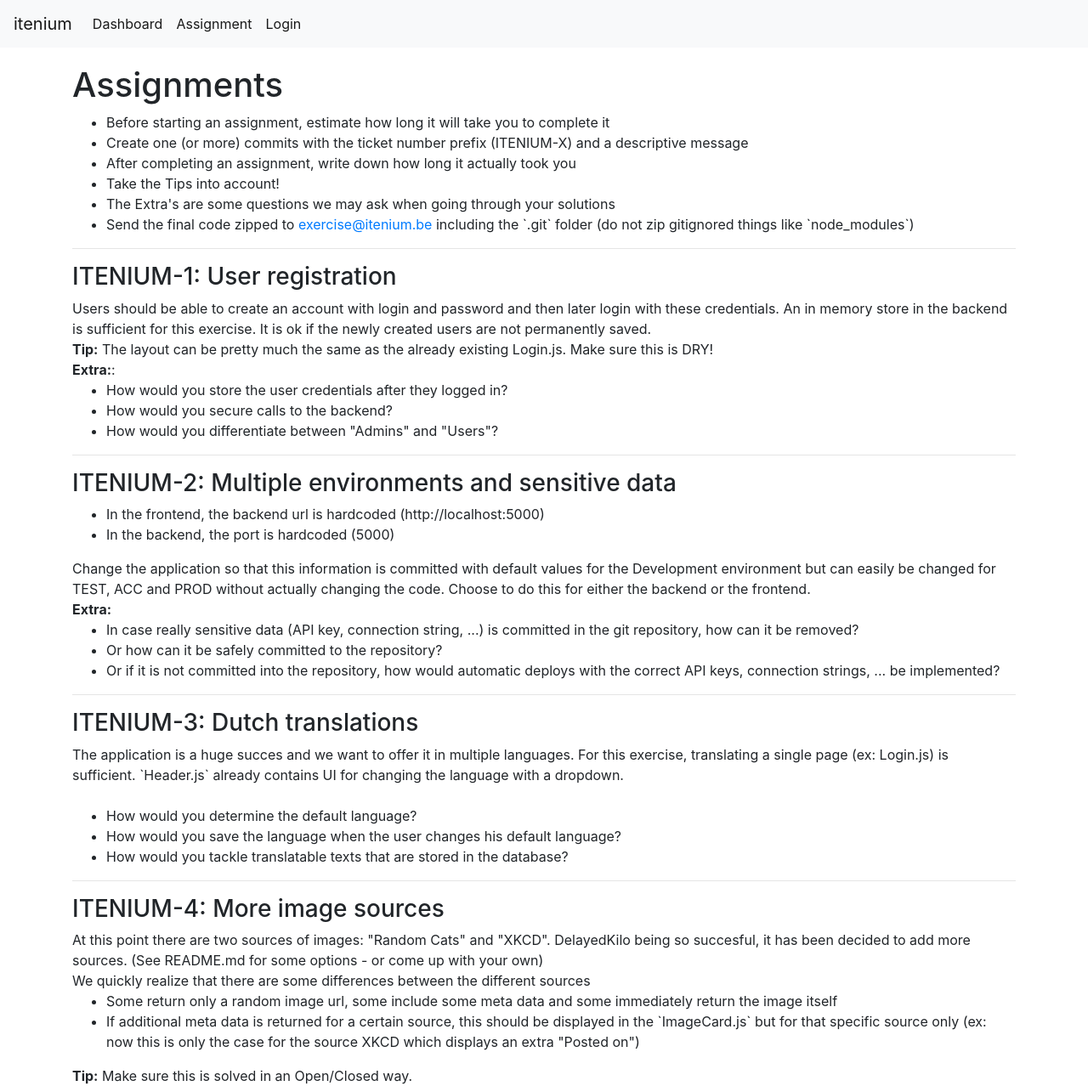
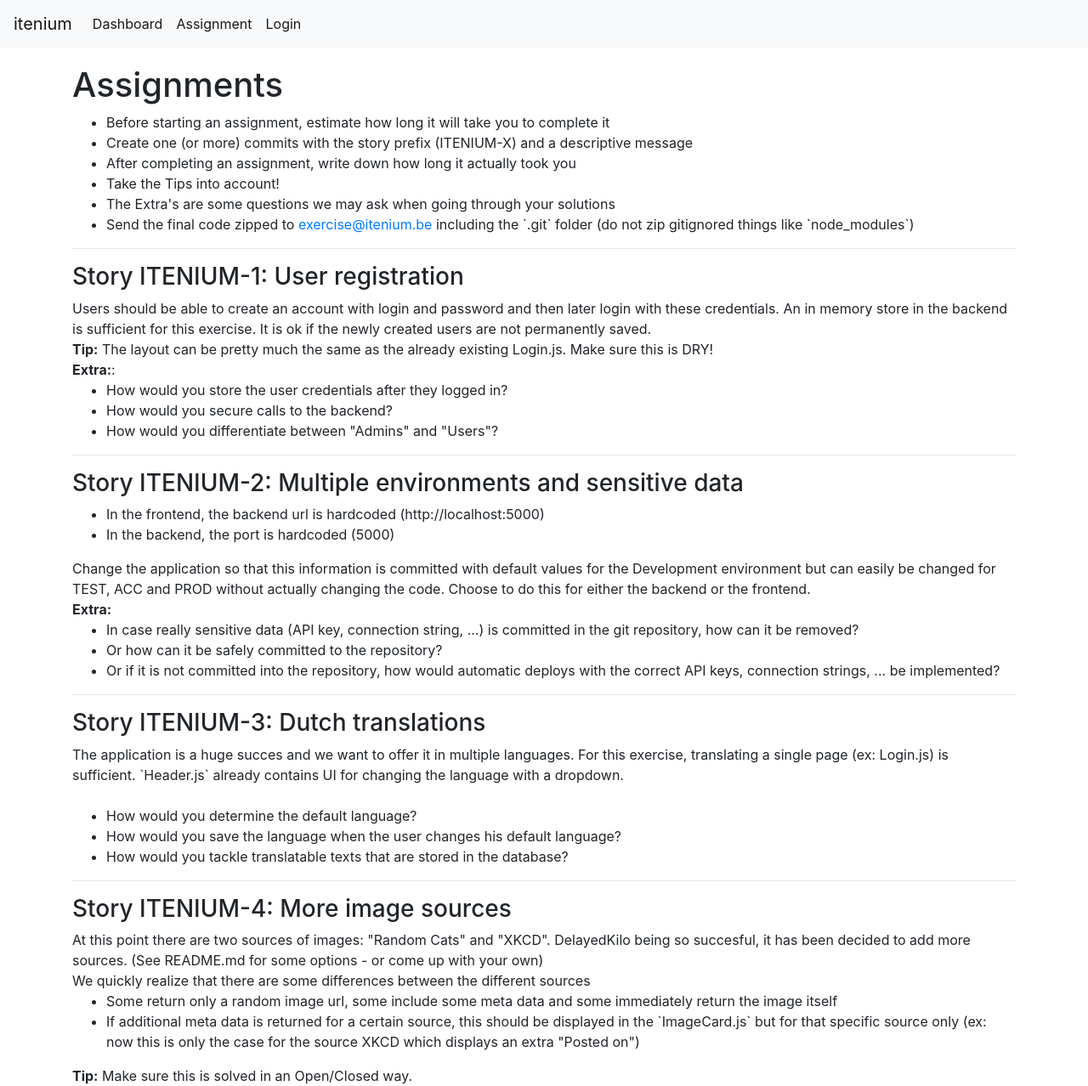
Before and after one commit to itenium-be/interview-code-test, a React (Create React App) app in the folder frontend-react/: page /assignment in a window 1280 px wide. Shown: the whole page at 85% size. Built offline with nearby package versions, Linux system fonts and the light colour scheme.

Commit message:
assignment: clarify ticket -> story

```diff
--- a/frontend-react/src/Components/Assignment.js
+++ b/frontend-react/src/Components/Assignment.js
@@ -7,7 +7,7 @@ export class Assignment extends Component {
         <h1>Assignments</h1>
         <ul>
           <li>Before starting an assignment, estimate how long it will take you to complete it</li>
-          <li>Create one (or more) commits with the ticket number prefix (ITENIUM-X) and a descriptive message</li>
+          <li>Create one (or more) commits with the story prefix (ITENIUM-X) and a descriptive message</li>
           <li>After completing an assignment, write down how long it actually took you</li>
           <li>Take the Tips into account!</li>
           <li>The Extra's are some questions we may ask when going through your solutions</li>
@@ -16,7 +16,7 @@ export class Assignment extends Component {
 
         <hr />
 
-        <h3>ITENIUM-1: User registration</h3>
+        <h3>Story ITENIUM-1: User registration</h3>
         <div>
           Users should be able to create an account with login and password and then later login with these credentials.
           An in memory store in the backend is sufficient for this exercise. It is ok if the newly created users are not
@@ -34,7 +34,7 @@ export class Assignment extends Component {
 
         <hr />
 
-        <h3>ITENIUM-2: Multiple environments and sensitive data</h3>
+        <h3>Story ITENIUM-2: Multiple environments and sensitive data</h3>
         <div>
           <ul>
             <li>In the frontend, the backend url is hardcoded (http://localhost:5000)</li>
@@ -56,7 +56,7 @@ export class Assignment extends Component {
 
         <hr />
 
-        <h3>ITENIUM-3: Dutch translations</h3>
+        <h3>Story ITENIUM-3: Dutch translations</h3>
         <div>
           The application is a huge succes and we want to offer it in multiple languages.
           For this exercise, translating a single page (ex: Login.js) is sufficient.
@@ -72,7 +72,7 @@ export class Assignment extends Component {
 
         <hr />
 
-        <h3>ITENIUM-4: More image sources</h3>
+        <h3>Story ITENIUM-4: More image sources</h3>
         <div>
           At this point there are two sources of images: "Random Cats" and "XKCD".
           DelayedKilo being so succesful, it has been decided to add more sources.
```
